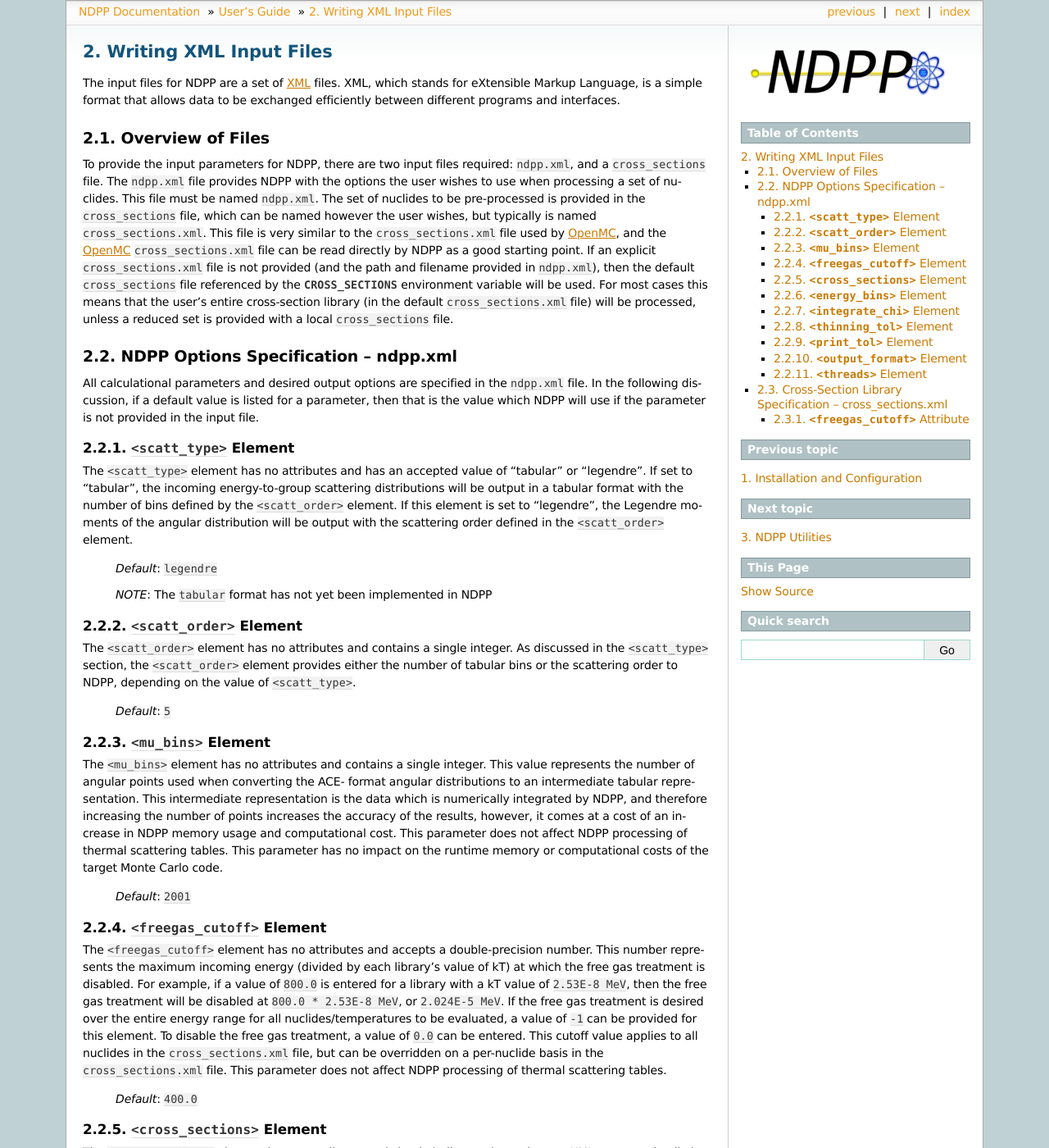
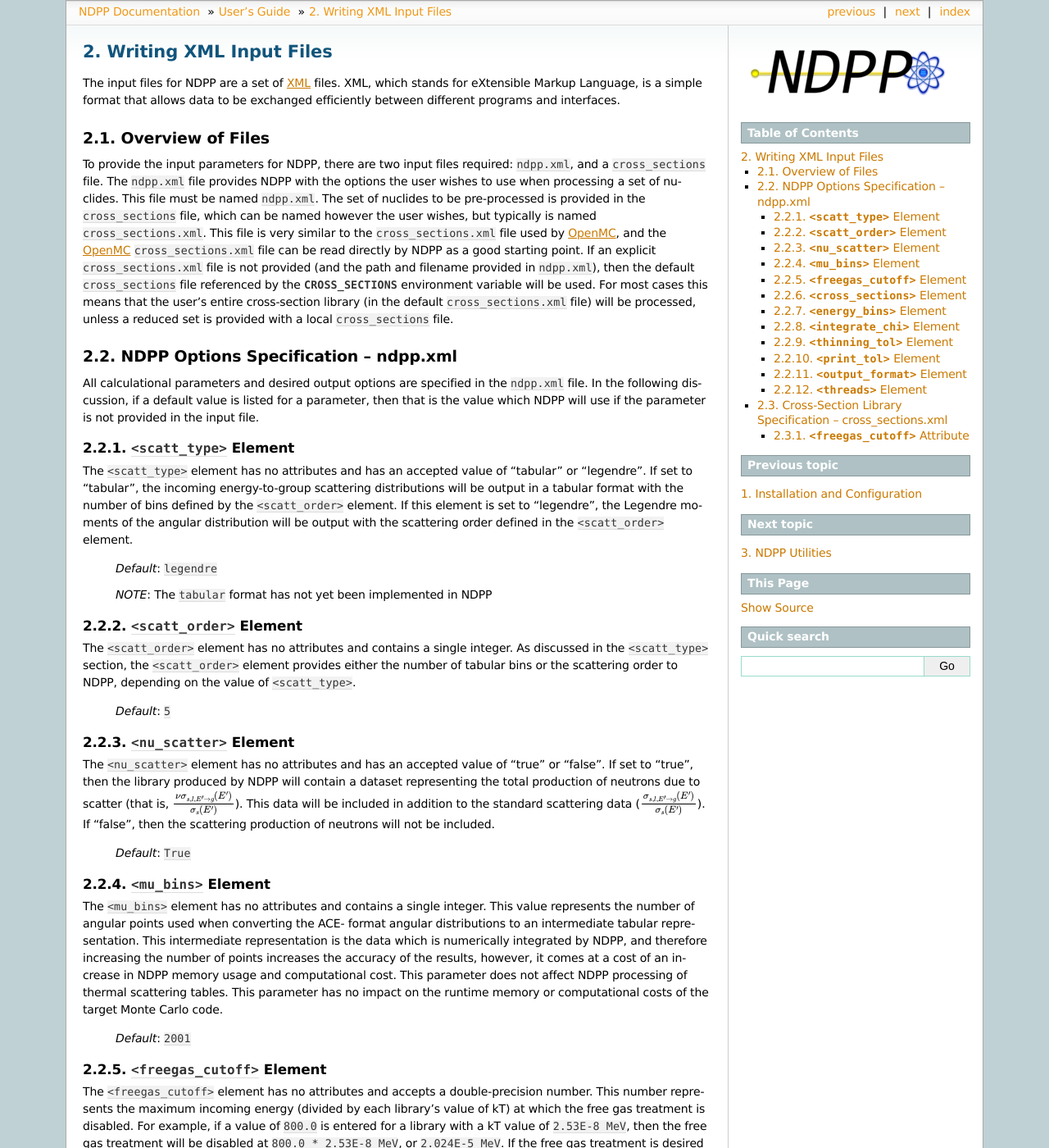
Before and after one commit to ndpp/ndpp, a Sphinx documentation site: the page built from docs/source/usersguide/input.rst, in a window 1280 px wide and 1400 px high. Shown: the whole window at 82% size. Built offline with Sphinx 7.4.7, drawn with Linux system fonts in a browser that asks for light colours; formulas are drawn with MathJax 3; some of the changed text lies outside the part shown.

Commit message:
Modified users guide to reflect what I want from nu_scatter: default of on, will be provided in addition to scatter data.

```diff
--- a/docs/source/usersguide/input.rst
+++ b/docs/source/usersguide/input.rst
@@ -61,6 +61,19 @@ provides either the number of tabular bins or the scattering order to NDPP,
 depending on the value of ``<scatt_type>``.
 
   *Default*: ``5``
+
+``<nu_scatter>`` Element
+------------------------
+
+The ``<nu_scatter>`` element has no attributes and has an accepted value of
+"true" or "false". If set to "true", then the library produced by NDPP will
+contain a dataset representing the total production of neutrons due to scatter
+(that is, :math:`\frac{\nu\sigma_{s,l,E'\rightarrow g}\left(E'\right)}{\sigma_s\left(E'\right)}`).
+This data will be included in addition to the standard scattering data
+(:math:`\frac{\sigma_{s,l,E'\rightarrow g}\left(E'\right)}{\sigma_s\left(E'\right)}`).
+If "false", then the scattering production of neutrons will not be included.
+
+  *Default*: ``True``
 
 ``<mu_bins>`` Element
 ---------------------
```
